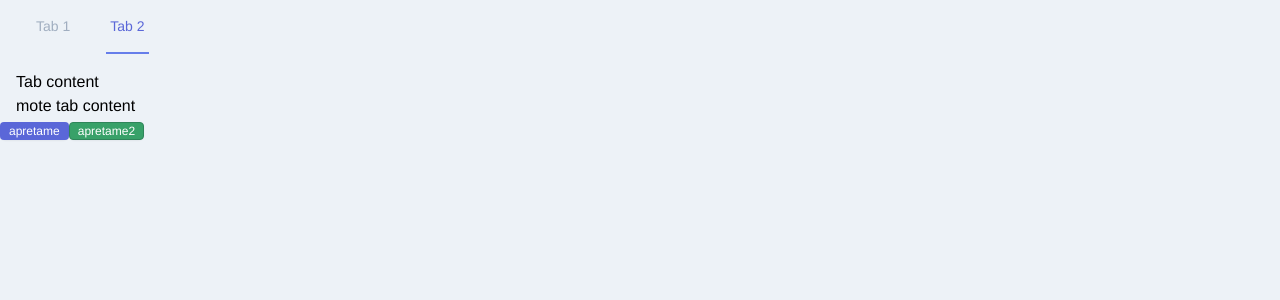
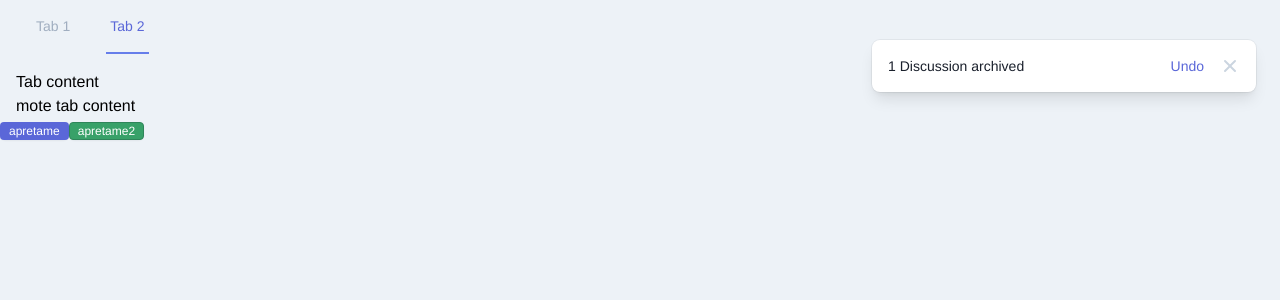
Before and after one commit to sansil/scomponents, a Vue app: page / in a window 1280 px wide. Both pictures are taken after a click on the button "apretame2". Shown: the top 300 px of the page. Built offline with nearby package versions, Linux system fonts and the light colour scheme.

Commit message:
add notification component

```diff
--- a/package.json
+++ b/package.json
@@ -14,6 +14,7 @@
     "vue": "^2.6.11"
   },
   "devDependencies": {
+    "@testing-library/vue": "^5.0.4",
     "@vue/cli-plugin-babel": "^4.5.0",
     "@vue/cli-plugin-eslint": "^4.5.0",
     "@vue/cli-plugin-unit-jest": "^4.5.0",
--- a/src/App.vue
+++ b/src/App.vue
@@ -10,7 +10,7 @@
               role="tab"
               type="button"
               href="#tab-1"
-              :class="[isSelected?'transition duration-300 transform  ease-in-out whitespace-no-wrap ml-8 py-4 px-1 border-b-2 border-indigo-500 font-medium text-sm leading-5 text-indigo-600 focus:outline-none focus:text-indigo-800 focus:border-indigo-700':'transition duration-300 transform  ease-in-out whitespace-no-wrap ml-8 py-4 px-1 border-b-2 border-transparent font-medium text-sm leading-5 text-gray-500 hover:text-gray-700 hover:border-gray-300 focus:outline-none focus:text-gray-700 focus:border-gray-300']"
+              :class="[isSelected?'transition duration-300 transform  ease-in-out whitespace-no-wrap ml-8 py-4 px-1 border-b-2 border-indigo-500 font-medium text-sm leading-5 text-indigo-600 focus:text-indigo-800 focus:border-indigo-700':'transition duration-300 transform  ease-in-out whitespace-no-wrap ml-8 py-4 px-1 border-b-2 border-transparent font-medium text-sm leading-5 text-gray-500 hover:text-gray-700 hover:border-gray-300 focus:text-gray-700 focus:border-gray-300']"
             >Tab 1</a>
           </STab>
           <STab v-slot="{isSelected}">
@@ -19,7 +19,7 @@
               role="tab"
               type="button"
               href="#tab-2"
-              :class="[isSelected?'transition duration-300 transform  ease-in-out whitespace-no-wrap ml-8 py-4 px-1 border-b-2 border-indigo-500 font-medium text-sm leading-5 text-indigo-600 focus:outline-none focus:text-indigo-800 focus:border-indigo-700':'transition duration-300 transform  ease-in-out whitespace-no-wrap ml-8 py-4 px-1 border-b-2 border-transparent font-medium text-sm leading-5 text-gray-500 hover:text-gray-700 hover:border-gray-300 focus:outline-none focus:text-gray-700 focus:border-gray-300']"
+              :class="[isSelected?'transition duration-300 transform  ease-in-out whitespace-no-wrap ml-8 py-4 px-1 border-b-2 border-indigo-500 font-medium text-sm leading-5 text-indigo-600  focus:text-indigo-800 focus:border-indigo-700':'transition duration-300 transform  ease-in-out whitespace-no-wrap ml-8 py-4 px-1 border-b-2 border-transparent font-medium text-sm leading-5 text-gray-500 hover:text-gray-700 hover:border-gray-300  focus:text-gray-700 focus:border-gray-300']"
             >Tab 2</a>
           </STab>
         </STabList>
@@ -45,8 +45,66 @@
         </STabPanel>
       </STabPanels>
     </STabs>
+
     <SButton kind="primary" as="a" href="#" @click="onClick">apretame</SButton>
-    <SButton kind="secondary">apretame2</SButton>
+    <SButton kind="secondary" @click="addNoti">apretame2</SButton>
+    <div
+      ref="container"
+      class="fixed inset-0 flex items-end justify-center px-4 py-6 pointer-events-none sm:p-6 sm:items-start sm:justify-end"
+    >
+      <div class="max-w-sm w-full">
+        <SNotification v-slot="{notifications, close}">
+          <!-- <transition-group
+          appear
+          tag="div"
+          enter-active-class="transform ease-out duration-300 transition"
+          enter-class="translate-y-2 opacity-0 sm:translate-y-0 sm:translate-x-2"
+          enter-to-class="translate-y-0 opacity-100 sm:translate-x-0"
+          leave-active-class="transition ease-in duration-500"
+          leave-class="opacity-100"
+          leave-to-class="opacity-0"
+          move-class="transition duration-500"
+          class="max-w-sm w-full"
+          >-->
+          <div
+            id="sansil"
+            class="bg-white shadow-lg rounded-lg pointer-events-auto mt-4"
+            v-for="notification in notifications"
+            :key="notification.id"
+          >
+            <div class="rounded-lg shadow-xs overflow-hidden">
+              <div class="p-4">
+                <div class="flex items-center">
+                  <div class="w-0 flex-1 flex justify-between">
+                    <p
+                      class="w-0 flex-1 text-sm leading-5 font-medium text-gray-900"
+                    >{{notification.id}} Discussion archived</p>
+                    <button
+                      class="ml-3 flex-shrink-0 text-sm leading-5 font-medium text-indigo-600 hover:text-indigo-500 focus:outline-none focus:underline transition ease-in-out duration-150"
+                    >Undo</button>
+                  </div>
+                  <div class="ml-4 flex-shrink-0 flex">
+                    <button
+                      @click="close(notification.id)"
+                      class="inline-flex text-gray-400 focus:outline-none focus:text-gray-500 transition ease-in-out duration-150"
+                    >
+                      <svg class="h-5 w-5" viewBox="0 0 20 20" fill="currentColor">
+                        <path
+                          fill-rule="evenodd"
+                          d="M4.293 4.293a1 1 0 011.414 0L10 8.586l4.293-4.293a1 1 0 111.414 1.414L11.414 10l4.293 4.293a1 1 0 01-1.414 1.414L10 11.414l-4.293 4.293a1 1 0 01-1.414-1.414L8.586 10 4.293 5.707a1 1 0 010-1.414z"
+                          clip-rule="evenodd"
+                        />
+                      </svg>
+                    </button>
+                  </div>
+                </div>
+              </div>
+            </div>
+          </div>
+          <!-- </transition-group> -->
+        </SNotification>
+      </div>
+    </div>
   </div>
 </template>
 
@@ -57,7 +115,8 @@ import STabs from "@/components/STabs.vue";
 import STabPanel from "@/components/STabPanel.vue";
 import STabPanels from "@/components/STabPanels.vue";
 import SButton from "@/components/SButton.vue";
-
+import SNotification from "@/components/SNotification.vue";
+import Vue from "vue";
 export default {
   name: "App",
   components: {
@@ -67,10 +126,31 @@ export default {
     STabPanel,
     STabPanels,
     SButton,
+    SNotification,
+  },
+  data() {
+    return {
+      testShow: true,
+    };
   },
   methods: {
+    addNoti() {
+      this.$sansil.increment({ title: "title 1", id: 400 });
+    },
     onClick() {
-      console.log("click");
+      const ComponentClass = Vue.extend(SButton);
+      const instance = new ComponentClass({
+        // el: document
+        //   .getElementById("sansil")
+        //   .appendChild(document.createElement("div")),
+        // propsData: { type: "primary" },
+      });
+      instance.$slots.default = `buton`;
+      instance.$mount(); // pass nothing
+      //         console.log(this.$refs)
+      this.$refs.container.appendChild(instance.$el);
+      //this.$sansil.show({});
+      this.testShow = false;
     },
   },
 };
--- /dev/null
+++ b/src/components/SNotification.vue
@@ -0,0 +1,84 @@
+
+<script>
+import { state, methods } from "@/components/sheared";
+export default {
+  props: {
+    duration: {
+      type: Number,
+      default: 1000,
+    },
+    title: {
+      type: String,
+    },
+    description: {
+      type: String,
+    },
+    variant: {
+      type: String,
+    },
+  },
+  render(createElement) {
+    return createElement(
+      "transition-group",
+      {
+        attrs: {
+          name: "fade",
+          "enter-active-class":
+            this.notifications.length > 1
+              ? "transform ease-out duration-300 transition delay-300"
+              : "transform ease-out duration-300 transition",
+          "enter-class":
+            "translate-y-2 opacity-0 sm:translate-y-0 sm:translate-x-4",
+          "enter-to-class": "translate-y-0 opacity-100 sm:translate-x-0",
+          "leave-active-class": "transition ease-in duration-500",
+          "leave-class": "opacity-100",
+          "leave-to-class": "opacity-0",
+          "move-class": "transition duration-500 ",
+          mode: "out-in",
+        },
+      },
+      [
+        this.$scopedSlots.default({
+          notifications: this.sortedNotifications,
+          close: this.close,
+        }),
+      ]
+    );
+  },
+  // render() {
+  //   return this.$scopedSlots.default({
+  //     active: this.active,
+  //     notifications: this.sortedNotifications,
+  //     close: this.close,
+  //   });
+  // },
+  data() {
+    return {
+      active: true,
+      notifications: state.notifications,
+    };
+  },
+  computed: {
+    sortedNotifications() {
+      return [...this.notifications].reverse().slice(0, 5);
+    },
+  },
+  methods: {
+    close(id) {
+      this.$emit("close");
+      methods.removeNotification(id);
+    },
+    notify(notification) {
+      this.notifications.push({ ...notification, id: this.count });
+      this.count = this.count + 1;
+    },
+    removeElement(el) {
+      if (typeof el.remove !== "undefined") el.remove();
+      else el.parentNode.removeChild(el);
+    },
+  },
+};
+</script>
+
+<style lang="scss" scoped>
+</style>
--- /dev/null
+++ b/src/components/sheared.js
@@ -0,0 +1,19 @@
+export const state = {
+  notifications: [
+  ],
+};
+let count = 0;
+export const methods = {
+  notify(notification) {
+    count = count + 1;
+    notification.id = count
+    state.notifications.push(notification);
+    setTimeout(() => {
+      this.removeNotification(notification.id)
+    }, 3000)
+  },
+  removeNotification(id) {
+
+    state.notifications.splice(state.notifications.findIndex(n => n.id === id), 1)
+  }
+};
--- a/src/main.js
+++ b/src/main.js
@@ -1,8 +1,37 @@
 import Vue from 'vue'
 import App from './App.vue'
 import '@/assets/css/tailwind.css'
+import SNotification from "@/components/SNotification.vue";
+import { methods } from "@/components/sheared";
+const MyPlugin = {
+  // The install method is all that needs to exist on the plugin object.
+  // It takes the global Vue object as well as user-defined options.
+  install(VueInstance) {
+    console.log('Installing');
+
+    VueInstance.component('sansil', SNotification);
+    VueInstance.prototype.$sansil = {
+      increment(inc) {
+        methods.notify(inc)
+      }
+    };
+  }
+};
+Vue.use(MyPlugin)
+
+
 
 Vue.config.productionTip = false
+
+let installed = false
+Vue.use(SNotification)
+export default {
+  install(Vue) {
+    if (installed) return
+    Vue.component('sansil', SNotification)
+    installed = true
+  }
+}
 
 new Vue({
   render: h => h(App),
```
Also changed, not shown: 2 other files (tests, documents, lock files or other folders).
